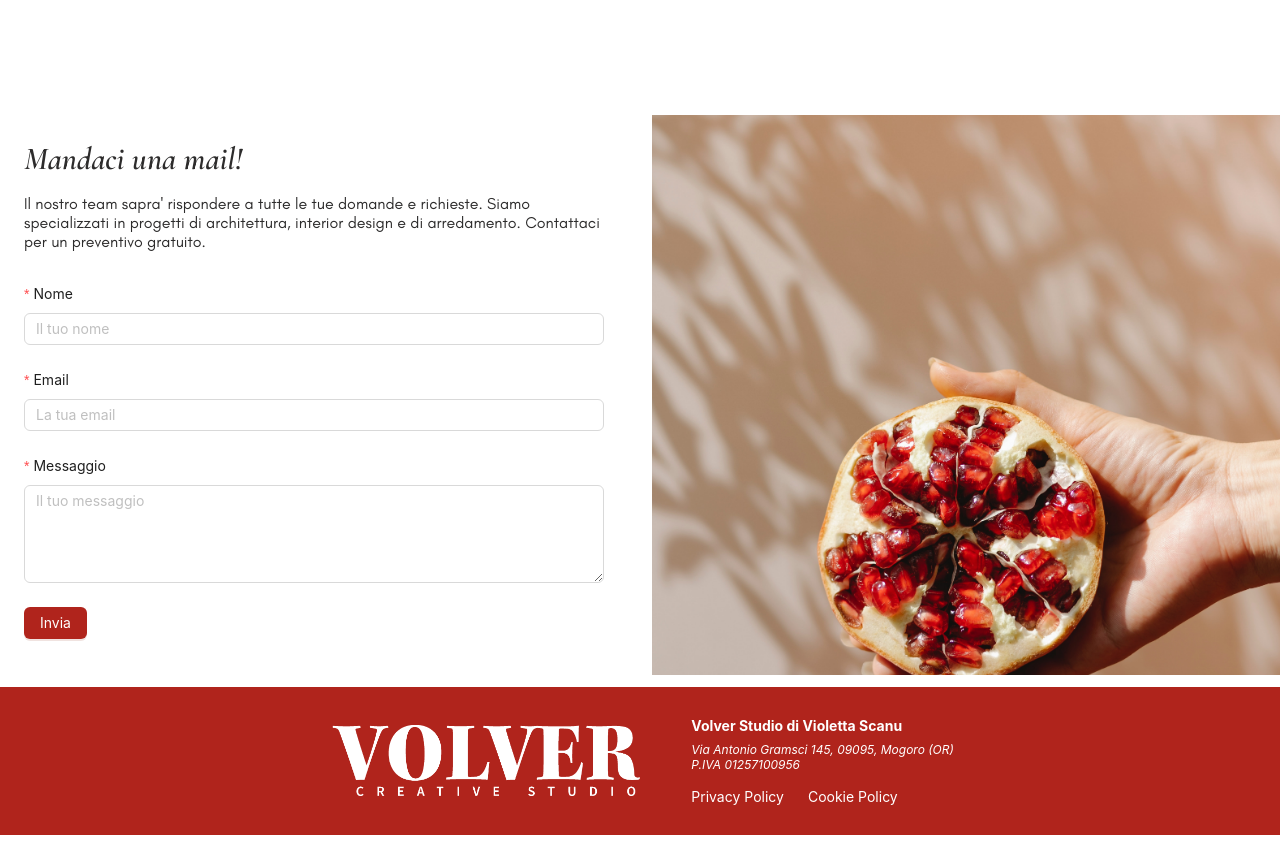
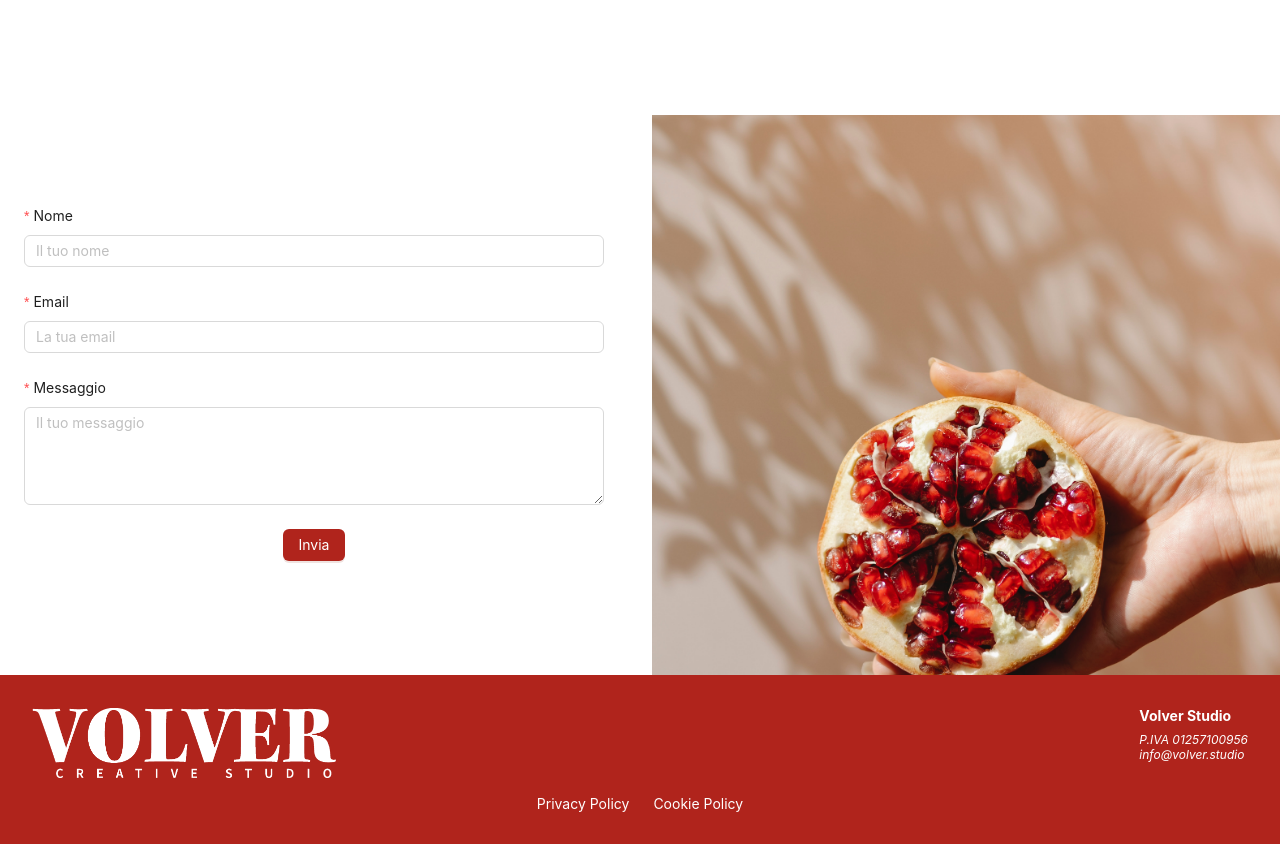
Before and after one commit to alexandrucotin/volver-landing, a React (Vite) app: page / in a window 1280 px wide. Shown: the part 9800-10644 px from the top of the page. Built offline with nearby package versions, Linux system fonts and the light colour scheme.

Commit message:
Fix footer

```diff
--- a/index.html
+++ b/index.html
@@ -9,7 +9,7 @@
       var _iub = _iub || [];
       _iub.csConfiguration = {
         askConsentAtCookiePolicyUpdate: true,
-        floatingPreferencesButtonDisplay: "bottom-right",
+        floatingPreferencesButtonDisplay: "anchored-center-right",
         lang: "en",
         perPurposeConsent: true,
         siteId: 3685109,
--- a/src/components/molecules/footer/footer.styles.scss
+++ b/src/components/molecules/footer/footer.styles.scss
@@ -1,5 +1,5 @@
 .footer {
-  padding: 30px 1.5rem 30px 1.5rem;
+  padding: 2rem;
   background-color: #b0241c;
   color: white;
 
@@ -14,10 +14,13 @@
   &-info {
     text-align: center;
     margin-top: 2rem;
+    margin-left: auto;
+    margin-right: auto;
 
     @include breakpoint(md) {
       text-align: left;
       margin-top: 0;
+      margin-right: unset;
     }
 
     &-header {
@@ -33,11 +36,6 @@
     }
     &-policy {
       margin-top: 1rem;
-      justify-content: center;
-
-      @include breakpoint(md) {
-        justify-content: flex-start;
-      }
 
       &-item {
         color: white;
--- a/src/components/molecules/footer/index.tsx
+++ b/src/components/molecules/footer/index.tsx
@@ -5,25 +5,23 @@ import LogoWhite from "../../../assets/logo_white.png";
 const Footer: React.FC = () => {
   return (
     <footer className="footer">
-      <Row>
+      <Row justify="space-between">
         <Col
-          xs={{ span: 18, offset: 2 }}
-          sm={{ span: 14, offset: 5 }}
-          md={{ span: 8, offset: 4 }}
-          lg={{ span: 6, offset: 6 }}
+          xs={{ span: 18, offset: 3 }}
+          sm={{ span: 14 }}
+          md={{ span: 8, offset: 0 }}
+          lg={{ span: 6 }}
           className="footer-logo-container"
         >
           <img src={LogoWhite} alt="" />
         </Col>
-        <Col xs={24} md={{ span: 7, offset: 1 }} className="footer-info">
-          <div className="footer-info-header">
-            Volver Studio di Violetta Scanu
-          </div>
-          <div className="footer-info-item">
-            Via Antonio Gramsci 145, 09095, Mogoro (OR)
-          </div>
+        <Col className="footer-info">
+          <div className="footer-info-header">Volver Studio</div>
           <div className="footer-info-item">P.IVA 01257100956</div>
-          <Row gutter={24} className="footer-info-policy">
+          <div className="footer-info-item">info@volver.studio</div>
+        </Col>
+      </Row>
+      <Row gutter={24} justify="center" className="footer-info-policy">
         <Col>
           <a
             className="footer-info-policy-item"
@@ -43,8 +41,6 @@ const Footer: React.FC = () => {
           </a>
         </Col>
       </Row>
-        </Col>
-      </Row>
     </footer>
   );
 };
--- a/src/components/organisms/contact-section/index.tsx
+++ b/src/components/organisms/contact-section/index.tsx
@@ -23,12 +23,6 @@ const ContactSection: React.FC = () => {
         exit={{ opacity: 0, y: -50 }}
         transition={{ duration: 1 }}
       >
-        <h1>Mandaci una mail!</h1>
-        <p>
-          Il nostro team sapra' rispondere a tutte le tue domande e richieste.
-          Siamo specializzati in progetti di architettura, interior design e di
-          arredamento. Contattaci per un preventivo gratuito.
-        </p>
         <Form form={form} name="contact" layout="vertical" onFinish={onFinish}>
           <Form.Item
             name="name"
@@ -60,7 +54,7 @@ const ContactSection: React.FC = () => {
             <Input.TextArea rows={4} placeholder="Il tuo messaggio" />
           </Form.Item>
 
-          <Form.Item>
+          <Form.Item style={{ textAlign: "center" }}>
             <Button type="primary" htmlType="submit">
               Invia
             </Button>
```
Lines whose indentation alone changed are shown as unchanged.
